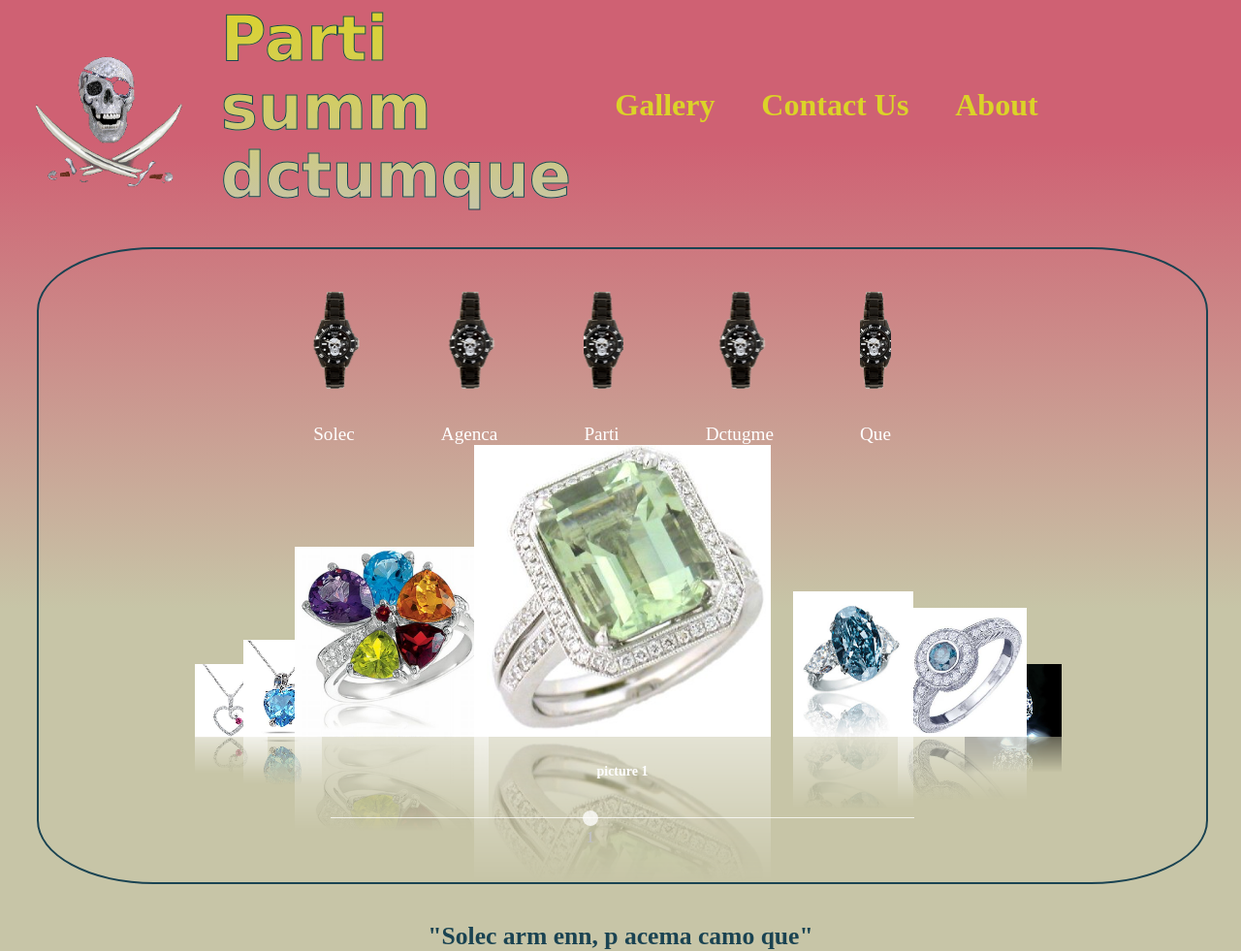
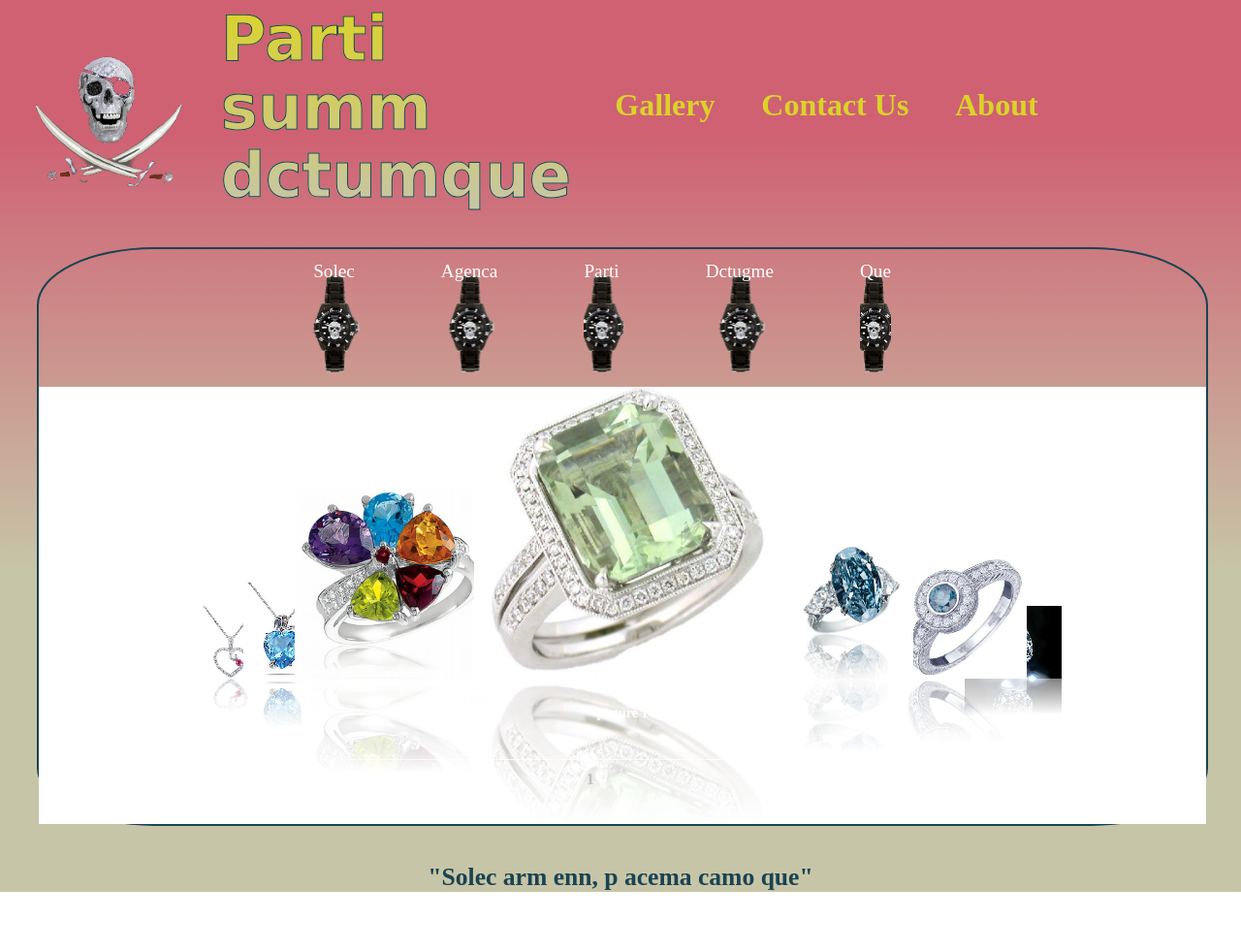
Before and after one commit to nirnaor/DiamondsGallery, a PHP site: page /html/gallery.html in a window 1280 px wide. Shown: the whole page at 97% size. After the commit the page ends 920 px from the top, so only its background shows below. Run offline with PHP 8.4, Linux system fonts and the light colour scheme; some web fonts are replaced.

Commit message:
galleryflow is now in his right place

```diff
--- a/css/gallery.css
+++ b/css/gallery.css
@@ -3,7 +3,7 @@
         width: 70%;
 	margin-left: 20%;
 	margin-right: 15%;
-	margin-top: 15%;
+	margin-top: 1%;
 
 }
 
@@ -16,7 +16,13 @@
 	margin: 5%;
 	color: white;
 	margin-top: 5%;
-	padding-top: 23%;
+	padding-bottom: 13%;
 	font-size: 120%;
 
 }
+
+#galleryflow
+{
+	margin-top: 9%;
+	background-color:white;
+}
```
